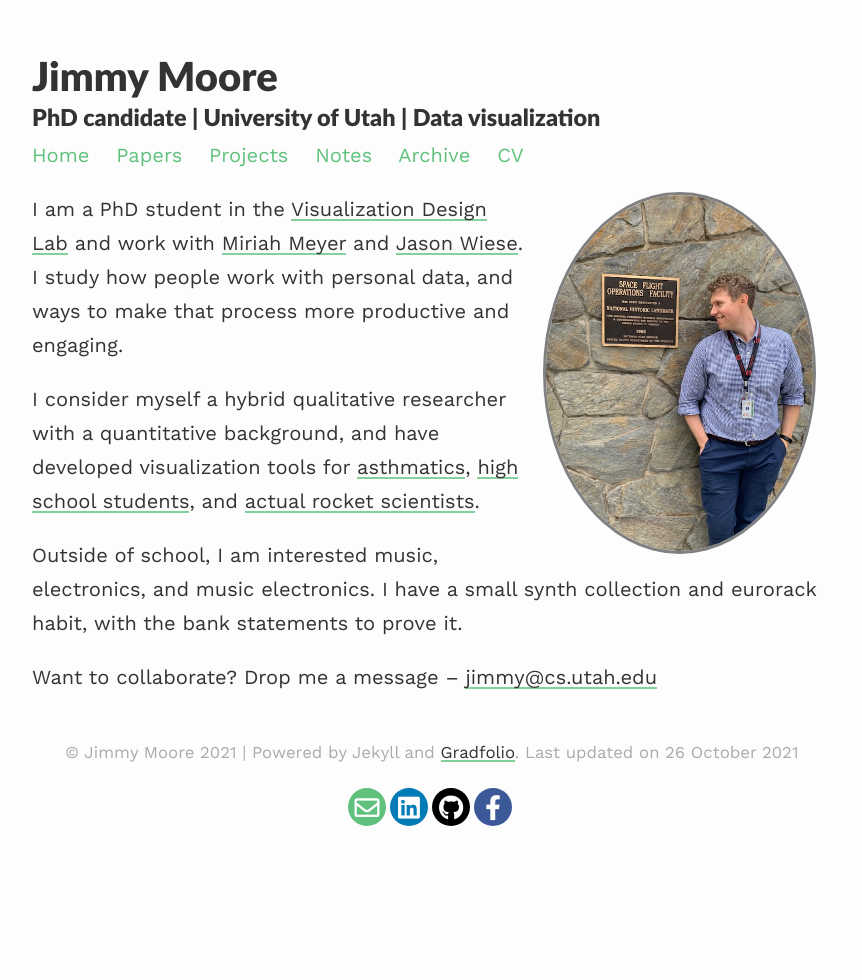
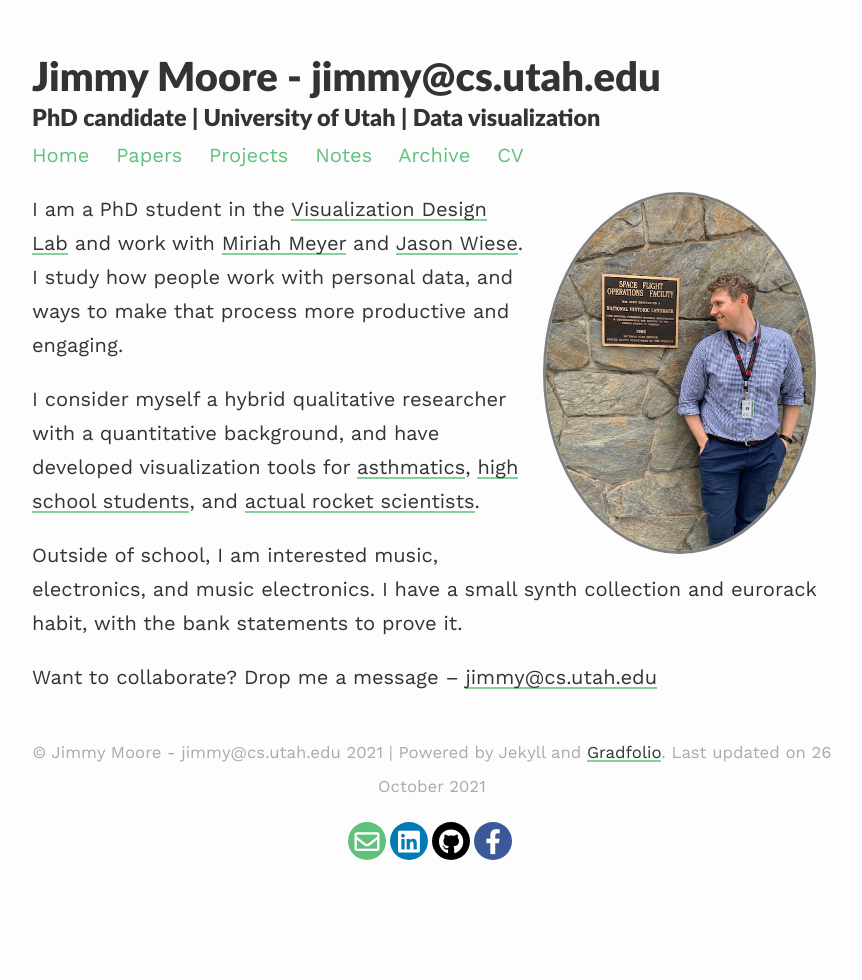
Before and after one commit to UtahJimmy/utahjimmy.github.io, a Jekyll site: the page built from index.md, in a window 1280 px wide. Shown: the whole page, without its empty margins (208-1070 px from the left). Built offline with Jekyll 4.4.1, drawn with Linux system fonts in a browser that asks for light colours; nearby versions of some CDN libraries.

Commit message:
how does this look...

```diff
--- a/_config.yml
+++ b/_config.yml
@@ -1,6 +1,6 @@
 ### your site title here
 
-title: Jimmy Moore
+title: Jimmy Moore - jimmy@cs.utah.edu
 description: PhD candidate | University of Utah | Data visualization
 
 baseurl: / #name of GitHub repository
```
